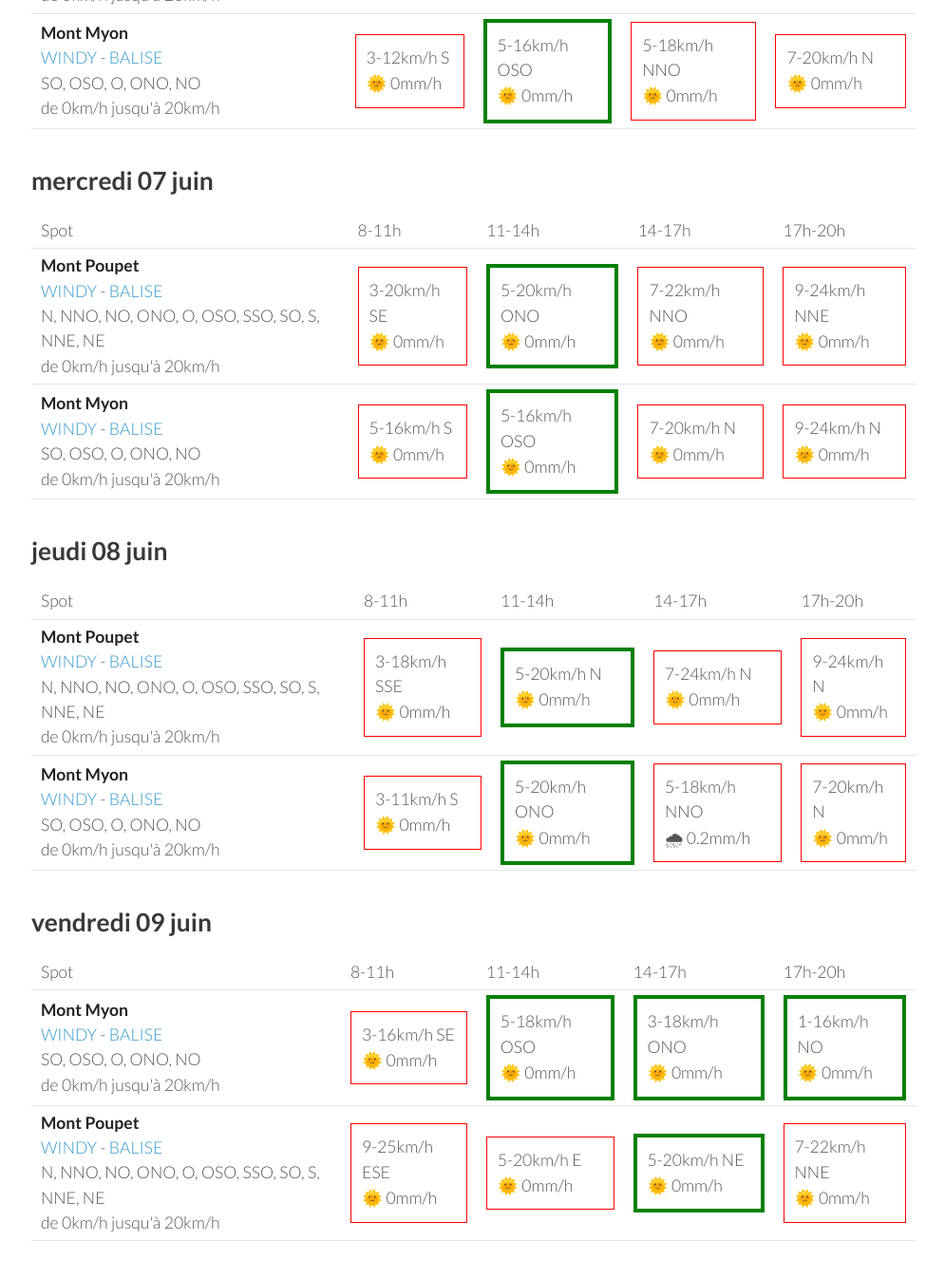
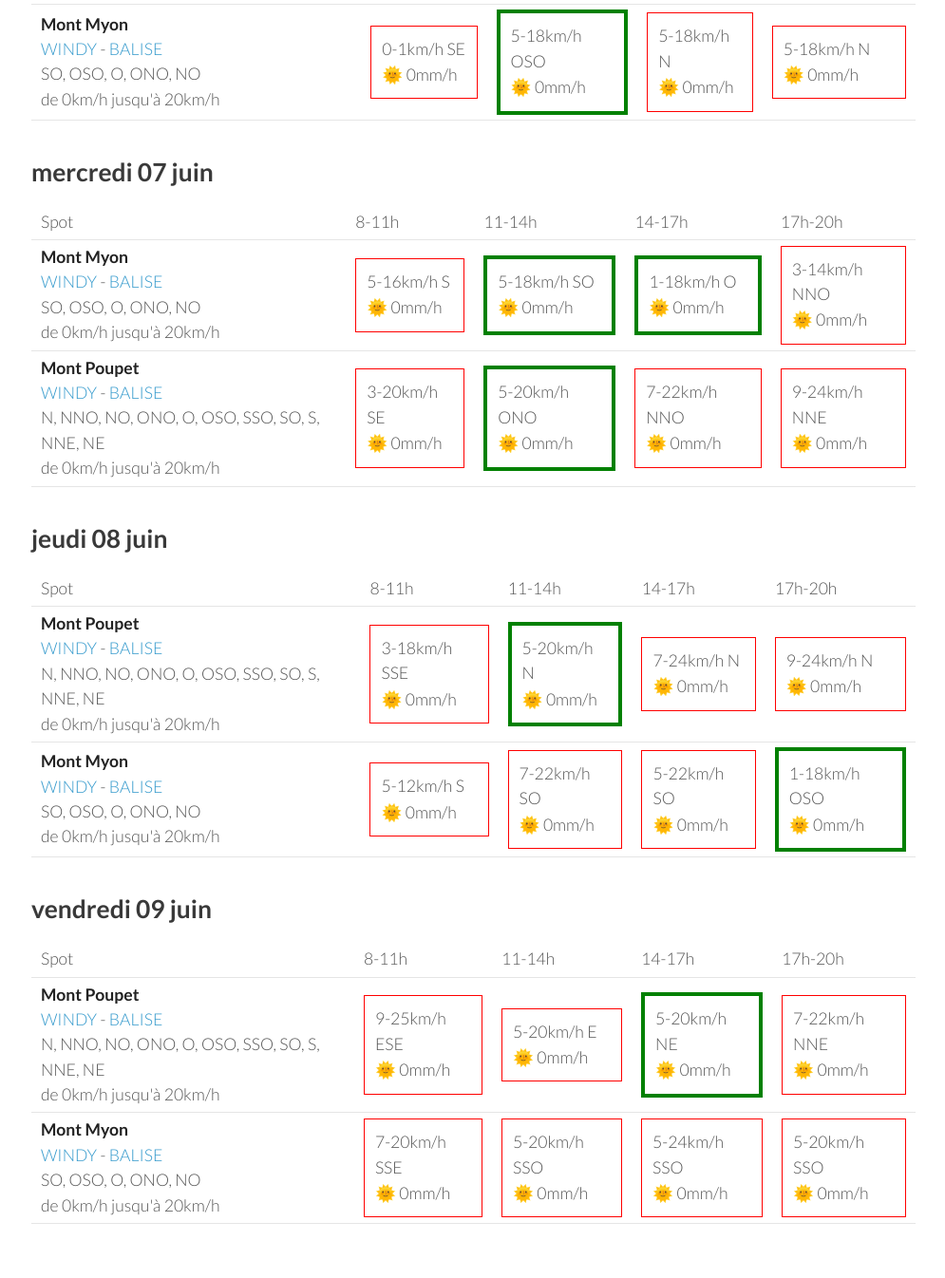
Before and after one commit to parapente-dans-le-nord/parapente-dans-le-nord.github.io, a Jekyll site: the page built from jura.markdown, in a window 1280 px wide and 1400 px high, scrolled down 1281 px. Shown: the top 1346 px of the window at 95% size, without its empty margins (25-1020 px from the left). Built offline with Jekyll 4.4.1, drawn with Linux system fonts in a browser that asks for light colours; some of the changed text lies outside the part shown.

Commit message:
update index.markdown

```diff
--- a/jura.markdown
+++ b/jura.markdown
@@ -25,18 +25,18 @@ page mise à jour le dimanche 04 juin 17:20
         <td><strong>Mont Myon</strong><br><a href="https://windy.com/46.331/5.397?45.898,5.394,8,m:eWoagj8">WINDY</a> - <span class=""><a href="http://www.balisemeteo.com/balise.php?idBalise=70">BALISE</a> </span><br> <span class="vent-favorable">SO, OSO, O, ONO, NO</span><br><span class="force-vent">de 0km/h jusqu'à 20km/h</span> </td>
 
             <td><div class="not-flyable"><p>0-0km/h NA</p><p>🌧️ 0mm/h</p></div></td>
-            <td><div class="flyable"><p>5-12km/h ONO</p><p>🌞 0mm/h</p></div></td>
-            <td><div class="flyable"><p>5-18km/h NO</p><p>🌞 0mm/h</p></div></td>
-            <td><div class="not-flyable"><p>9-22km/h NE</p><p>🌞 0mm/h</p></div></td>
+            <td><div class="not-flyable"><p>0-0km/h NA</p><p>🌧️ 0mm/h</p></div></td>
+            <td><div class="not-flyable"><p>0-0km/h NA</p><p>🌧️ 0mm/h</p></div></td>
+            <td><div class="not-flyable"><p>7-20km/h NE</p><p>🌧 1.4mm/h</p></div></td>
 
     </tr>
 <tr>
         <td><strong>Mont Poupet</strong><br><a href="https://windy.com/46.970/5.876?46.541,5.876,8">WINDY</a> - <span class=""><a href="http://www.balisemeteo.com/balise.php?idBalise=92">BALISE</a> </span><br> <span class="vent-favorable">N, NNO, NO, ONO, O, OSO, SSO, SO, S, NNE, NE</span><br><span class="force-vent">de 0km/h jusqu'à 20km/h</span> </td>
 
             <td><div class="not-flyable"><p>0-0km/h NA</p><p>🌧️ 0mm/h</p></div></td>
-            <td><div class="flyable"><p>7-18km/h ONO</p><p>🌞 0mm/h</p></div></td>
-            <td><div class="not-flyable"><p>9-24km/h NNO</p><p>🌞 0mm/h</p></div></td>
-            <td><div class="not-flyable"><p>11-33km/h SE</p><p>🌞 1.7mm/h</p></div></td>
+            <td><div class="not-flyable"><p>0-0km/h NA</p><p>🌧️ 0mm/h</p></div></td>
+            <td><div class="not-flyable"><p>0-0km/h NA</p><p>🌧️ 0mm/h</p></div></td>
+            <td><div class="not-flyable"><p>7-37km/h ENE</p><p>🌧 0.2mm/h</p></div></td>
 
     </tr>
 
@@ -58,19 +58,19 @@ page mise à jour le dimanche 04 juin 17:20
 <tr>
         <td><strong>Mont Poupet</strong><br><a href="https://windy.com/46.970/5.876?46.541,5.876,8">WINDY</a> - <span class=""><a href="http://www.balisemeteo.com/balise.php?idBalise=92">BALISE</a> </span><br> <span class="vent-favorable">N, NNO, NO, ONO, O, OSO, SSO, SO, S, NNE, NE</span><br><span class="force-vent">de 0km/h jusqu'à 20km/h</span> </td>
 
-            <td><div class="flyable"><p>1-5km/h N</p><p>🌞 0mm/h</p></div></td>
-            <td><div class="flyable"><p>7-18km/h N</p><p>🌞 0mm/h</p></div></td>
-            <td><div class="not-flyable"><p>11-29km/h N</p><p>🌞 0mm/h</p></div></td>
-            <td><div class="not-flyable"><p>11-29km/h N</p><p>🌞 0mm/h</p></div></td>
+            <td><div class="flyable"><p>3-9km/h NNE</p><p>🌞 0mm/h</p></div></td>
+            <td><div class="flyable"><p>5-16km/h N</p><p>🌞 0mm/h</p></div></td>
+            <td><div class="not-flyable"><p>12-33km/h NNE</p><p>🌞 0mm/h</p></div></td>
+            <td><div class="not-flyable"><p>11-29km/h NNE</p><p>🌞 0mm/h</p></div></td>
 
 
     </tr>
 <tr>
         <td><strong>Mont Myon</strong><br><a href="https://windy.com/46.331/5.397?45.898,5.394,8,m:eWoagj8">WINDY</a> - <span class=""><a href="http://www.balisemeteo.com/balise.php?idBalise=70">BALISE</a> </span><br> <span class="vent-favorable">SO, OSO, O, ONO, NO</span><br><span class="force-vent">de 0km/h jusqu'à 20km/h</span> </td>
 
-            <td><div class="not-flyable"><p>1-5km/h E</p><p>🌞 0mm/h</p></div></td>
-            <td><div class="flyable"><p>3-12km/h ONO</p><p>🌞 0mm/h</p></div></td>
-            <td><div class="not-flyable"><p>7-20km/h N</p><p>🌞 0mm/h</p></div></td>
+            <td><div class="flyable"><p>0-1km/h NO</p><p>🌞 0mm/h</p></div></td>
+            <td><div class="flyable"><p>5-16km/h ONO</p><p>🌞 0mm/h</p></div></td>
+            <td><div class="not-flyable"><p>11-27km/h N</p><p>🌞 0mm/h</p></div></td>
             <td><div class="not-flyable"><p>11-27km/h N</p><p>🌞 0mm/h</p></div></td>
 
 
@@ -94,7 +94,7 @@ page mise à jour le dimanche 04 juin 17:20
 <tr>
         <td><strong>Mont Poupet</strong><br><a href="https://windy.com/46.970/5.876?46.541,5.876,8">WINDY</a> - <span class=""><a href="http://www.balisemeteo.com/balise.php?idBalise=92">BALISE</a> </span><br> <span class="vent-favorable">N, NNO, NO, ONO, O, OSO, SSO, SO, S, NNE, NE</span><br><span class="force-vent">de 0km/h jusqu'à 20km/h</span> </td>
 
-            <td><div class="not-flyable"><p>7-18km/h SE</p><p>🌞 0mm/h</p></div></td>
+            <td><div class="not-flyable"><p>3-25km/h O</p><p>🌞 0mm/h</p></div></td>
             <td><div class="flyable"><p>5-18km/h N</p><p>🌞 0mm/h</p></div></td>
             <td><div class="not-flyable"><p>9-25km/h N</p><p>🌞 0mm/h</p></div></td>
             <td><div class="not-flyable"><p>11-27km/h NNE</p><p>🌞 0mm/h</p></div></td>
@@ -104,10 +104,10 @@ page mise à jour le dimanche 04 juin 17:20
 <tr>
         <td><strong>Mont Myon</strong><br><a href="https://windy.com/46.331/5.397?45.898,5.394,8,m:eWoagj8">WINDY</a> - <span class=""><a href="http://www.balisemeteo.com/balise.php?idBalise=70">BALISE</a> </span><br> <span class="vent-favorable">SO, OSO, O, ONO, NO</span><br><span class="force-vent">de 0km/h jusqu'à 20km/h</span> </td>
 
-            <td><div class="not-flyable"><p>3-12km/h S</p><p>🌞 0mm/h</p></div></td>
-            <td><div class="flyable"><p>5-16km/h OSO</p><p>🌞 0mm/h</p></div></td>
-            <td><div class="not-flyable"><p>5-18km/h NNO</p><p>🌞 0mm/h</p></div></td>
-            <td><div class="not-flyable"><p>7-20km/h N</p><p>🌞 0mm/h</p></div></td>
+            <td><div class="not-flyable"><p>0-1km/h SE</p><p>🌞 0mm/h</p></div></td>
+            <td><div class="flyable"><p>5-18km/h OSO</p><p>🌞 0mm/h</p></div></td>
+            <td><div class="not-flyable"><p>5-18km/h N</p><p>🌞 0mm/h</p></div></td>
+            <td><div class="not-flyable"><p>5-18km/h N</p><p>🌞 0mm/h</p></div></td>
 
 
     </tr>
@@ -128,22 +128,22 @@ page mise à jour le dimanche 04 juin 17:20
       <td>17h-20h</td>
     </tr>
 <tr>
+        <td><strong>Mont Myon</strong><br><a href="https://windy.com/46.331/5.397?45.898,5.394,8,m:eWoagj8">WINDY</a> - <span class=""><a href="http://www.balisemeteo.com/balise.php?idBalise=70">BALISE</a> </span><br> <span class="vent-favorable">SO, OSO, O, ONO, NO</span><br><span class="force-vent">de 0km/h jusqu'à 20km/h</span> </td>
+
+            <td><div class="not-flyable"><p>5-16km/h S</p><p>🌞 0mm/h</p></div></td>
+            <td><div class="flyable"><p>5-18km/h SO</p><p>🌞 0mm/h</p></div></td>
+            <td><div class="flyable"><p>1-18km/h O</p><p>🌞 0mm/h</p></div></td>
+            <td><div class="not-flyable"><p>3-14km/h NNO</p><p>🌞 0mm/h</p></div></td>
+
+
+    </tr>
+<tr>
         <td><strong>Mont Poupet</strong><br><a href="https://windy.com/46.970/5.876?46.541,5.876,8">WINDY</a> - <span class=""><a href="http://www.balisemeteo.com/balise.php?idBalise=92">BALISE</a> </span><br> <span class="vent-favorable">N, NNO, NO, ONO, O, OSO, SSO, SO, S, NNE, NE</span><br><span class="force-vent">de 0km/h jusqu'à 20km/h</span> </td>
 
             <td><div class="not-flyable"><p>3-20km/h SE</p><p>🌞 0mm/h</p></div></td>
             <td><div class="flyable"><p>5-20km/h ONO</p><p>🌞 0mm/h</p></div></td>
             <td><div class="not-flyable"><p>7-22km/h NNO</p><p>🌞 0mm/h</p></div></td>
             <td><div class="not-flyable"><p>9-24km/h NNE</p><p>🌞 0mm/h</p></div></td>
-
-
-    </tr>
-<tr>
-        <td><strong>Mont Myon</strong><br><a href="https://windy.com/46.331/5.397?45.898,5.394,8,m:eWoagj8">WINDY</a> - <span class=""><a href="http://www.balisemeteo.com/balise.php?idBalise=70">BALISE</a> </span><br> <span class="vent-favorable">SO, OSO, O, ONO, NO</span><br><span class="force-vent">de 0km/h jusqu'à 20km/h</span> </td>
-
-            <td><div class="not-flyable"><p>5-16km/h S</p><p>🌞 0mm/h</p></div></td>
-            <td><div class="flyable"><p>5-16km/h OSO</p><p>🌞 0mm/h</p></div></td>
-            <td><div class="not-flyable"><p>7-20km/h N</p><p>🌞 0mm/h</p></div></td>
-            <td><div class="not-flyable"><p>9-24km/h N</p><p>🌞 0mm/h</p></div></td>
 
 
     </tr>
@@ -176,10 +176,10 @@ page mise à jour le dimanche 04 juin 17:20
 <tr>
         <td><strong>Mont Myon</strong><br><a href="https://windy.com/46.331/5.397?45.898,5.394,8,m:eWoagj8">WINDY</a> - <span class=""><a href="http://www.balisemeteo.com/balise.php?idBalise=70">BALISE</a> </span><br> <span class="vent-favorable">SO, OSO, O, ONO, NO</span><br><span class="force-vent">de 0km/h jusqu'à 20km/h</span> </td>
 
-            <td><div class="not-flyable"><p>3-11km/h S</p><p>🌞 0mm/h</p></div></td>
-            <td><div class="flyable"><p>5-20km/h ONO</p><p>🌞 0mm/h</p></div></td>
-            <td><div class="not-flyable"><p>5-18km/h NNO</p><p>🌧 0.2mm/h</p></div></td>
-            <td><div class="not-flyable"><p>7-20km/h N</p><p>🌞 0mm/h</p></div></td>
+            <td><div class="not-flyable"><p>5-12km/h S</p><p>🌞 0mm/h</p></div></td>
+            <td><div class="not-flyable"><p>7-22km/h SO</p><p>🌞 0mm/h</p></div></td>
+            <td><div class="not-flyable"><p>5-22km/h SO</p><p>🌞 0mm/h</p></div></td>
+            <td><div class="flyable"><p>1-18km/h OSO</p><p>🌞 0mm/h</p></div></td>
 
 
     </tr>
@@ -200,16 +200,6 @@ page mise à jour le dimanche 04 juin 17:20
       <td>17h-20h</td>
     </tr>
 <tr>
-        <td><strong>Mont Myon</strong><br><a href="https://windy.com/46.331/5.397?45.898,5.394,8,m:eWoagj8">WINDY</a> - <span class=""><a href="http://www.balisemeteo.com/balise.php?idBalise=70">BALISE</a> </span><br> <span class="vent-favorable">SO, OSO, O, ONO, NO</span><br><span class="force-vent">de 0km/h jusqu'à 20km/h</span> </td>
-
-            <td><div class="not-flyable"><p>3-16km/h SE</p><p>🌞 0mm/h</p></div></td>
-            <td><div class="flyable"><p>5-18km/h OSO</p><p>🌞 0mm/h</p></div></td>
-            <td><div class="flyable"><p>3-18km/h ONO</p><p>🌞 0mm/h</p></div></td>
-            <td><div class="flyable"><p>1-16km/h NO</p><p>🌞 0mm/h</p></div></td>
-
-
-    </tr>
-<tr>
         <td><strong>Mont Poupet</strong><br><a href="https://windy.com/46.970/5.876?46.541,5.876,8">WINDY</a> - <span class=""><a href="http://www.balisemeteo.com/balise.php?idBalise=92">BALISE</a> </span><br> <span class="vent-favorable">N, NNO, NO, ONO, O, OSO, SSO, SO, S, NNE, NE</span><br><span class="force-vent">de 0km/h jusqu'à 20km/h</span> </td>
 
             <td><div class="not-flyable"><p>9-25km/h ESE</p><p>🌞 0mm/h</p></div></td>
@@ -219,6 +209,16 @@ page mise à jour le dimanche 04 juin 17:20
 
 
     </tr>
+<tr>
+        <td><strong>Mont Myon</strong><br><a href="https://windy.com/46.331/5.397?45.898,5.394,8,m:eWoagj8">WINDY</a> - <span class=""><a href="http://www.balisemeteo.com/balise.php?idBalise=70">BALISE</a> </span><br> <span class="vent-favorable">SO, OSO, O, ONO, NO</span><br><span class="force-vent">de 0km/h jusqu'à 20km/h</span> </td>
+
+            <td><div class="not-flyable"><p>7-20km/h SSE</p><p>🌞 0mm/h</p></div></td>
+            <td><div class="not-flyable"><p>5-20km/h SSO</p><p>🌞 0mm/h</p></div></td>
+            <td><div class="not-flyable"><p>5-24km/h SSO</p><p>🌞 0mm/h</p></div></td>
+            <td><div class="not-flyable"><p>5-20km/h SSO</p><p>🌞 0mm/h</p></div></td>
+
+
+    </tr>
 
 </tbody>
 </table>
```
Also changed, not shown: other parts of jura.markdown (+1 -1 lines).
